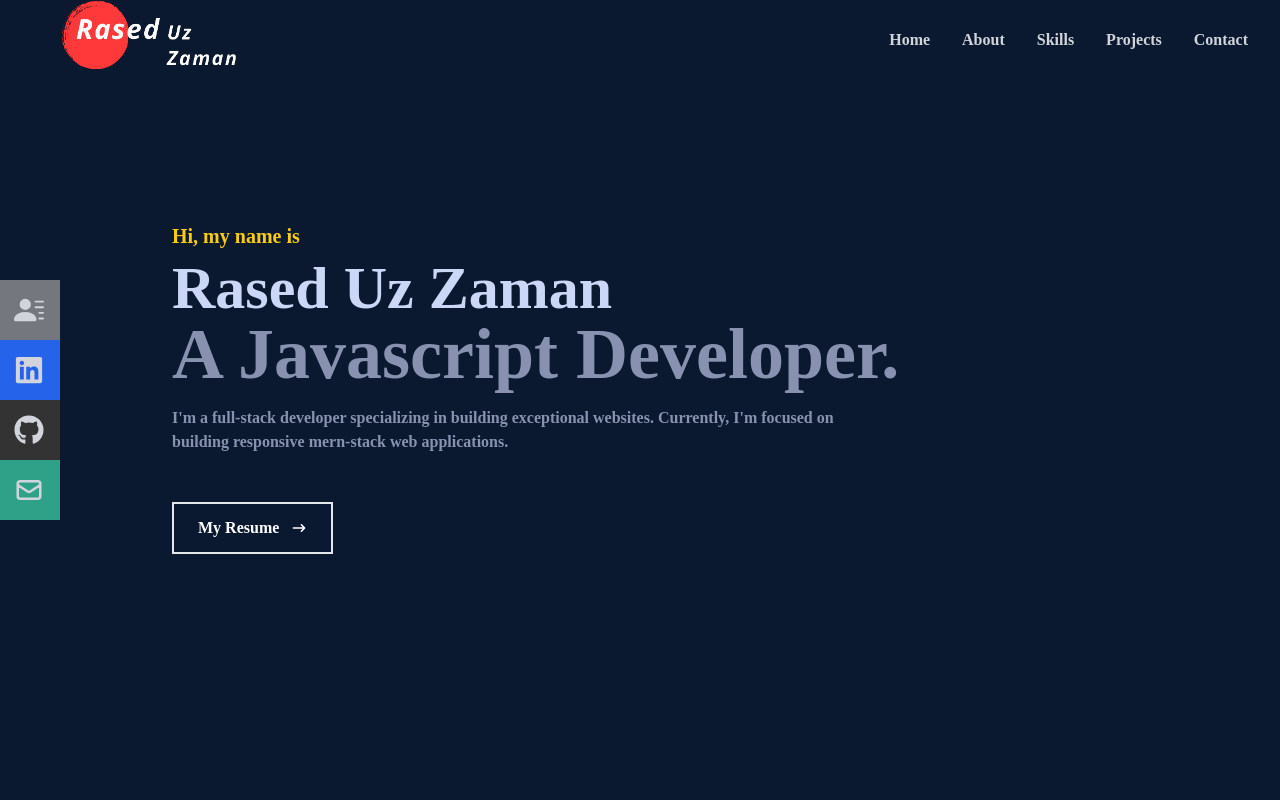
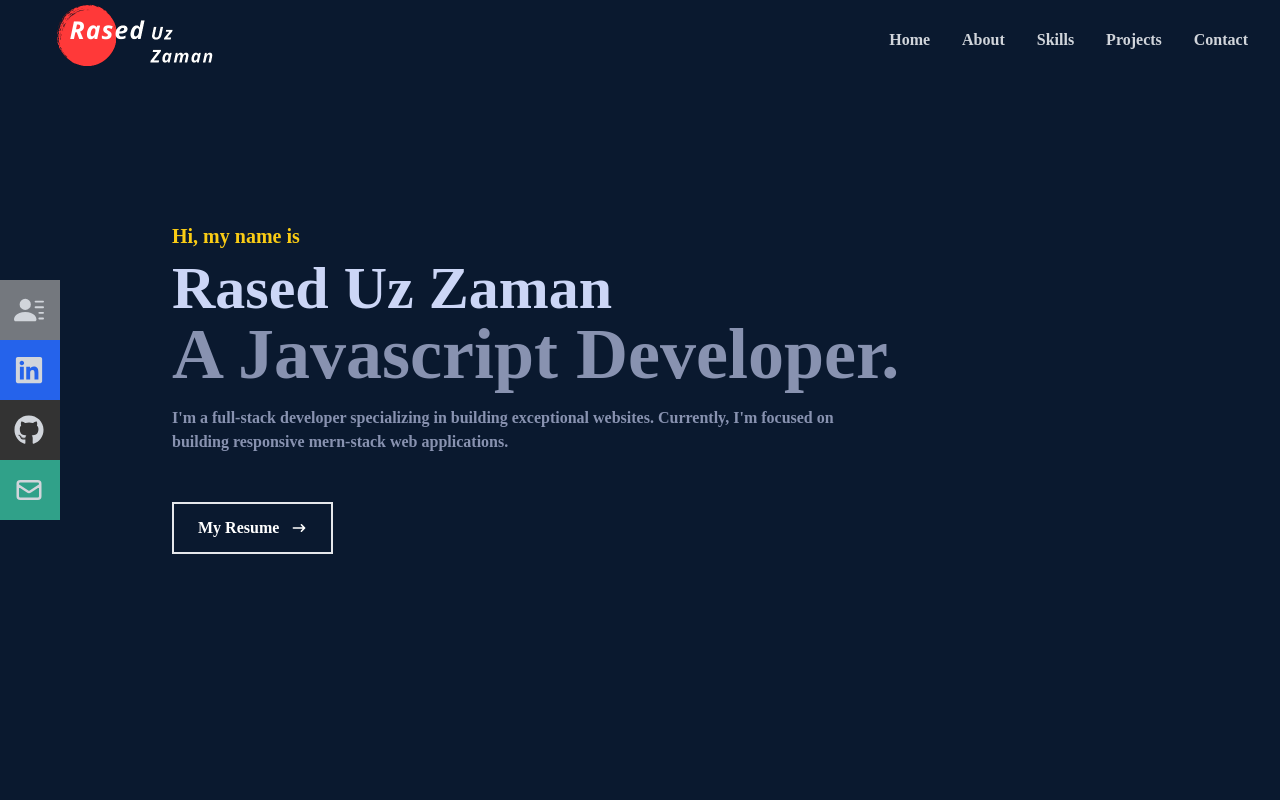
Before and after one commit to rashedevs/my-portfolio, a React (Create React App) app: page / in a window 1280 px wide. Shown: the top 800 px of the page. Built offline with nearby package versions, Linux system fonts and the light colour scheme.

Commit message:
logo size modified

```diff
--- a/src/components/Navbar.js
+++ b/src/components/Navbar.js
@@ -10,9 +10,9 @@ const Navbar = () => {
   const handleClick = () => setNav(!nav);
   return (
     <div className="fixed w-full h-[80px] flex justify-between items-center px-4 bg-[#0a192f] text-gray-300">
-      <div className="py-2">
+      <div>
         <Link to="home" smooth={true} duration={500}>
-          <img style={{ width: "280px" }} src={rashed} alt="logo" />
+          <img style={{ width: "250px" }} src={rashed} alt="logo" />
         </Link>
       </div>
       {/* menu */}
```
